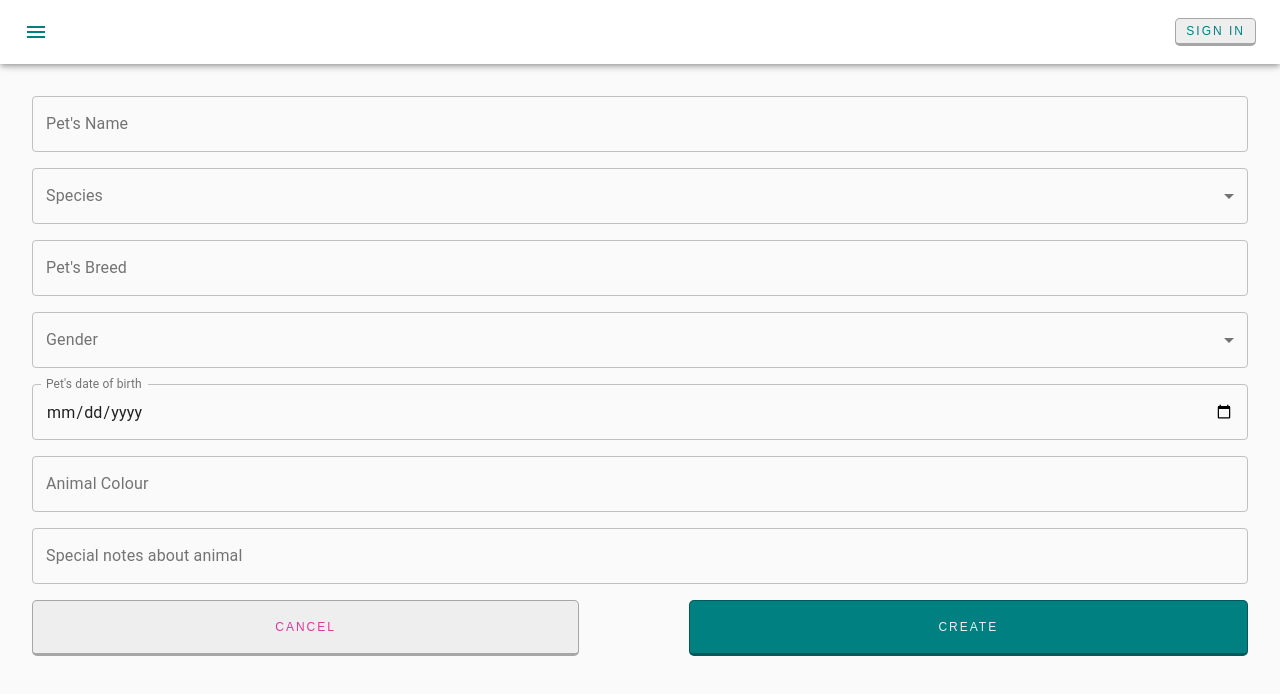
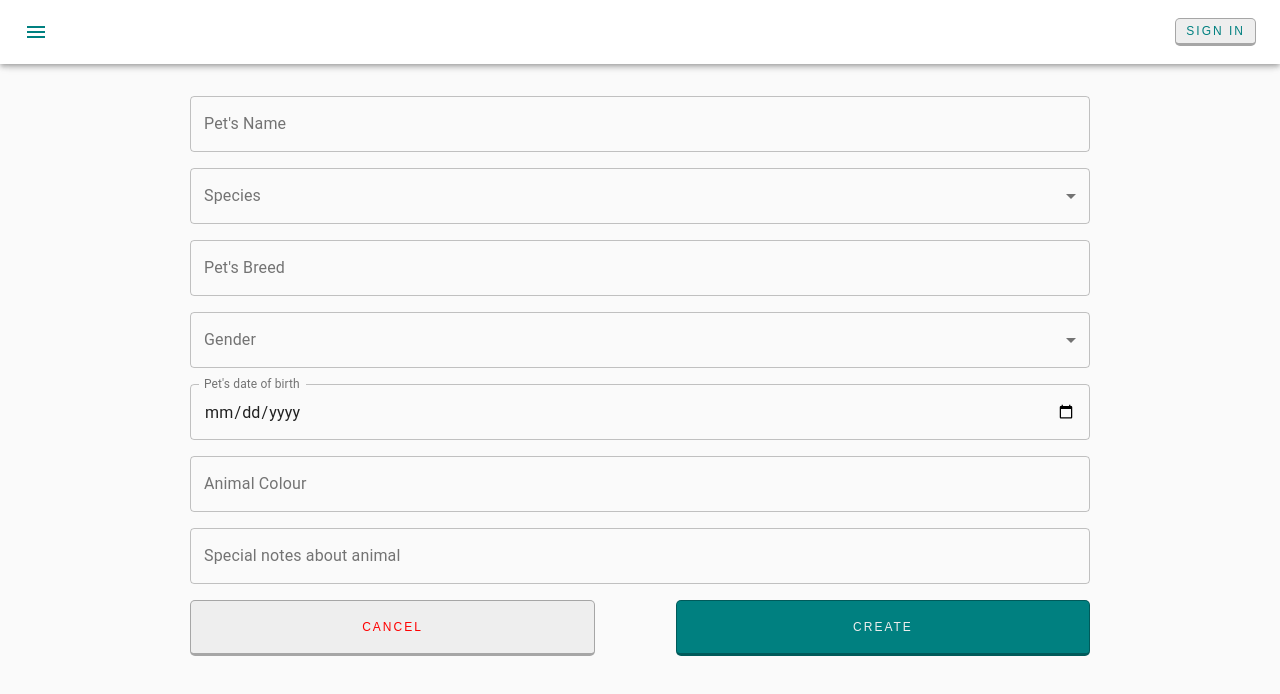
Before and after one commit to irynaborsuk/pet-documents, a React (Create React App) app: page /create-pet-form in a window 1280 px wide. Shown: the top 694 px of the page. Built offline with nearby package versions, Linux system fonts and the light colour scheme.

Commit message:
done with design for create pet form

```diff
--- a/src/containers/CaruselInfo/CarouselInfo.tsx
+++ b/src/containers/CaruselInfo/CarouselInfo.tsx
@@ -22,7 +22,7 @@ const items = [
 	}
 ]
 
-{/* TODO: change the way how the props works */}
+{/* TODO: use statistics facts here */}
 function HorizontalScroll(props: any) {
 	return (
 		<Paper
--- a/src/containers/PetAccount/AddNewPet.tsx
+++ b/src/containers/PetAccount/AddNewPet.tsx
@@ -5,23 +5,36 @@ import * as Yup from 'yup';
 import { createStyles, FormControl, InputLabel, MenuItem, Select, TextField } from '@material-ui/core';
 import { makeStyles, Theme } from '@material-ui/core/styles';
 import { Button } from '../../UI/Button';
+import { createMuiTheme } from '@material-ui/core/styles';
+import { ThemeProvider } from '@material-ui/styles';
+
+const theme = createMuiTheme({
+	palette: {
+		primary: {
+			main: '#008080',
+		},
+	},
+});
 
 const useStyles = makeStyles((theme: Theme) =>
 	createStyles({
 		form: {
 			display: 'flex',
-			flexDirection: 'column'
+			flexDirection: 'column',
+			alignItems: 'center',
 		},
 		formControl: {
+			display: 'flex',
 			margin: theme.spacing(1),
-			minWidth: 120,
+			width: '100%',
+			maxWidth: '900px',
 		},
 		buttonsGroup: {
 			display: 'flex',
 			justifyContent: 'space-between'
 		},
 		errorMessage: {
-			color: 'red'
+			color: '#ff0000'
 		}
 	})
 )
@@ -39,24 +52,25 @@ const AddNewPet = () => {
 		notes: ''
 	}
 
-	{/*TODO: продумати і зробити кращі фільтри для валідації полів*/}
-
 	const formik = useFormik({
 		initialValues,
 		validationSchema: Yup.object({
 			name: Yup.string()
-				.max(15, 'Must be 15 characters or less')
+				.matches(/[a-zA-Z]/, 'Name must contain Latin letters.')
+				.max(40, 'Must be 40 characters or less')
 				.required('Required'),
 			species: Yup.number()
 				.required('Required'),
 			breed: Yup.string()
-				.max(15, 'Must be 15 characters or less')
+				.matches(/[a-zA-Z]/, 'Breed must contain Latin letters.')
+				.max(40, 'Must be 40 characters or less')
 				.required('Required'),
 			gender: Yup.number()
 				.required('Required'),
 			dateOfBirth: Yup.string()
 				.required('Required'),
-			colour: Yup.string(),
+			colour: Yup.string()
+				.matches(/[a-zA-Z]/, 'Animal colour can not be a number, please use Latin letters instead.'),
 			notes: Yup.string()
 		}),
 		onSubmit: values => {
@@ -66,6 +80,7 @@ const AddNewPet = () => {
 	});
 
 	return (
+		<ThemeProvider theme={theme}>
 		<form onSubmit={formik.handleSubmit} className={classes.form}>
 			<FormControl className={classes.formControl}>
 				<TextField
@@ -203,7 +218,7 @@ const AddNewPet = () => {
 				<Button
 					name={'Cancel'}
 					backgroundColor={'#eee'}
-					color={'#de399b'}
+					color={'#ff0000'}
 					height={'56px'}
 					width={'45%'}
 				/>
@@ -217,6 +232,7 @@ const AddNewPet = () => {
 			</div>
 
 		</form>
+		</ThemeProvider>
 	);
 };
 
```
